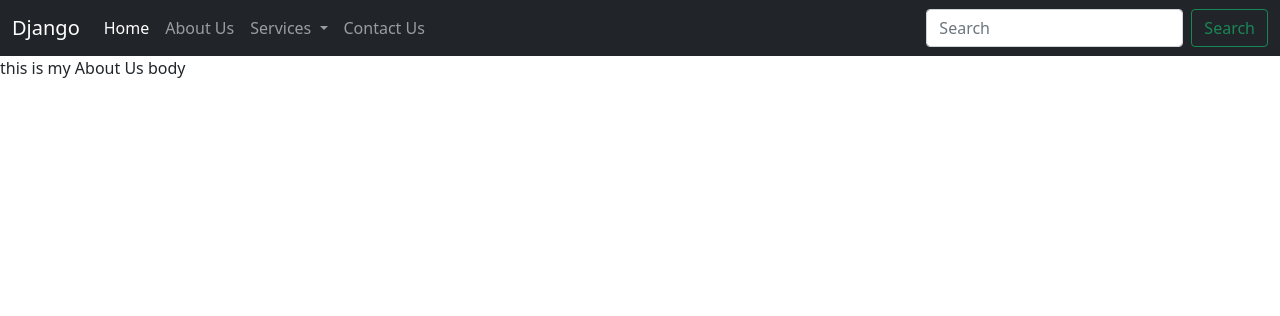
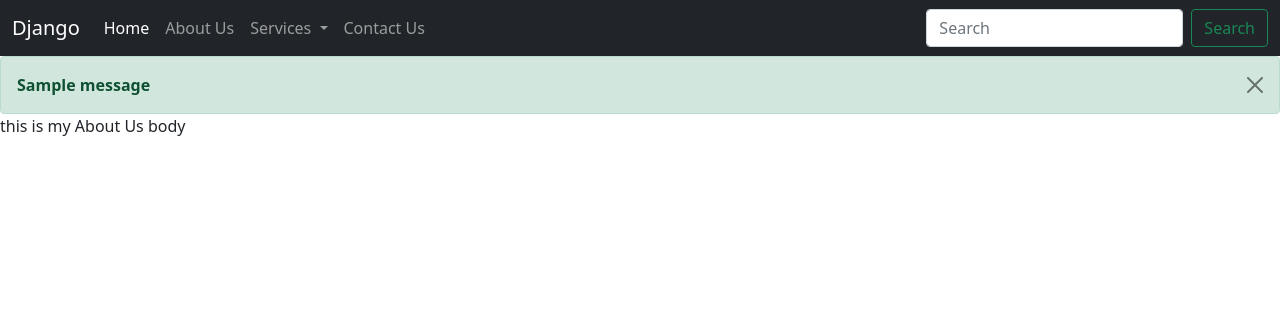
Before and after one commit to AyushGupta-0/django-1, a Django app: page /about in a window 1280 px wide. Shown: the top 316 px of the page. Run offline with Django 5.2, Linux system fonts and the light colour scheme; one stand-in notice (Sample message) is shown.

Commit message:
diplaying alerts with for loop & if

```diff
--- a/hello/settings.py
+++ b/hello/settings.py
@@ -11,6 +11,7 @@ https://docs.djangoproject.com/en/5.0/ref/settings/
 """
 
 from pathlib import Path
+from django.contrib.messages import constants as messages
 
 # Build paths inside the project like this: BASE_DIR / 'subdir'.
 BASE_DIR = Path(__file__).resolve().parent.parent
--- a/home/models.py
+++ b/home/models.py
@@ -7,3 +7,6 @@ class Contact(models.Model):
     email = models.CharField(max_length=122)
     password = models.TextField()
     date = models.DateField()
+
+    def __str__ (self):
+            return self.name +' ' + self.email
--- a/home/views.py
+++ b/home/views.py
@@ -1,12 +1,14 @@
-from django.shortcuts import render ,HttpResponse
+from django.shortcuts import render
 from datetime import datetime
 from home.models import Contact
+from django.contrib import messages
 # Create your views here.
 def index(request):
     context = {
         'variable' : 'god or wot',
         'variable1': 'easy'
     }
+
     #return HttpResponse("this is home page")
     return render(request,'index.html',context)
 
@@ -24,5 +26,6 @@ def contact(request):
         password = request.POST.get('password')
         contact = Contact(name=name,phone=phone,email=email,password=password,date = datetime.today())
         contact.save()
+        messages.success(request,"your message has been sent to PUBG officials")
 
     return render(request , "contact.html")
--- a/templates/base.html
+++ b/templates/base.html
@@ -49,6 +49,16 @@
       </nav>
 
     <!-- Optional JavaScript; choose one of the two! -->
+
+    {% if messages  %}
+    {% for message in messages %}
+    <div class="alert alert-{{message.tags}} alert-dismissible my-0 fade show" role="alert">
+      <strong>{{message}}</strong>
+      <button type="button" class="btn-close" data-bs-dismiss="alert" aria-label="Close"></button>
+    </div>
+    {% endfor %}
+    {% endif %}
+
 {% block body %}{% endblock body %}
     <!-- Option 1: Bootstrap Bundle with Popper -->
     <script src="https://cdn.jsdelivr.net/npm/bootstrap@5.0.2/dist/js/bootstrap.bundle.min.js" integrity="sha384-MrcW6ZMFYlzcLA8Nl+NtUVF0sA7MsXsP1UyJoMp4YLEuNSfAP+JcXn/tWtIaxVXM" crossorigin="anonymous"></script>
```
Also changed, not shown: db.sqlite3.
